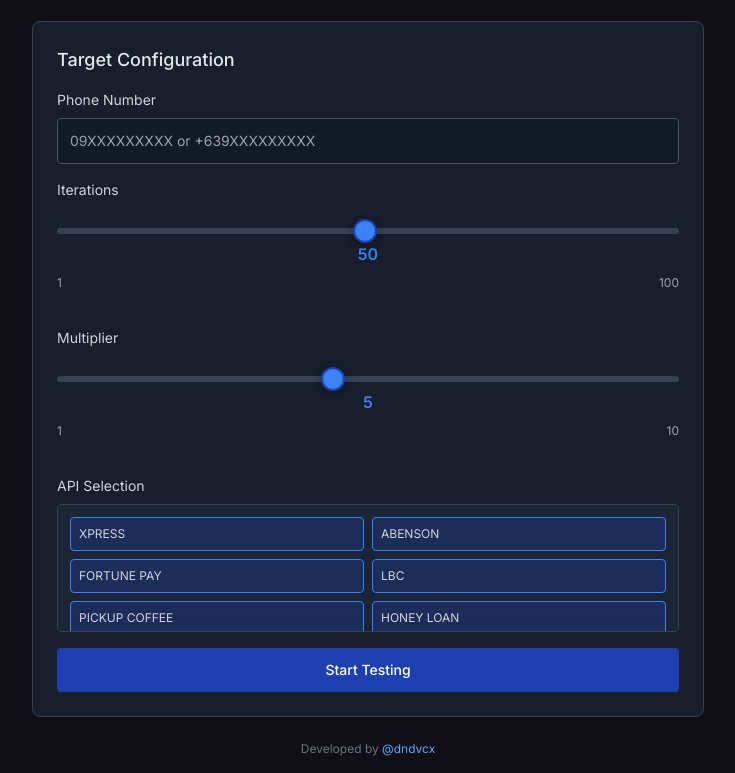
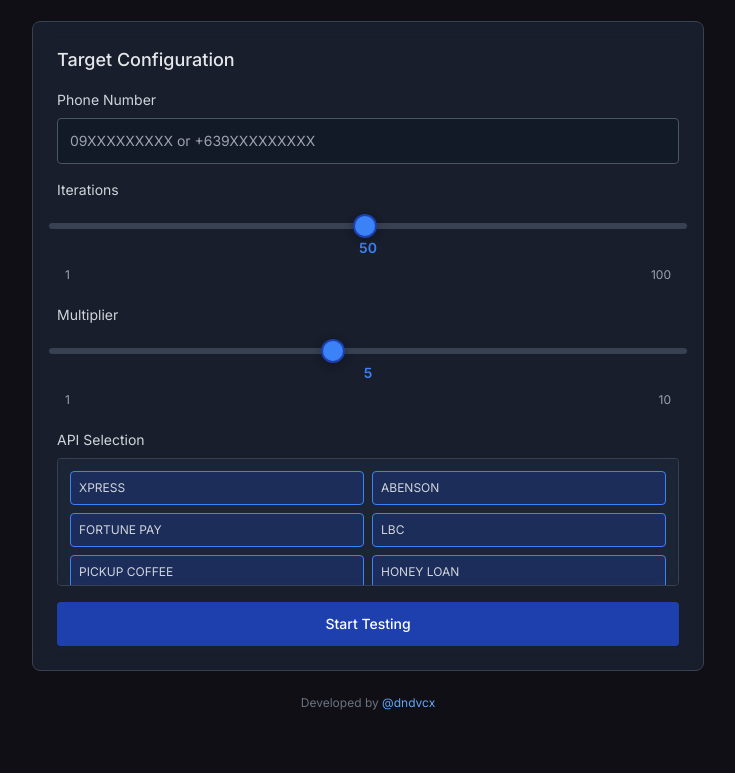
Before and after one commit to NefariousNGGA/SMS-BRATATATA, a website: page index.html in a window 1280 px wide. Shown: the part 133-906 px from the top of the page, without its empty margins (272-1007 px from the left). After the commit the page ends 860 px from the top, so only its background shows below. Drawn offline with nearby package versions, Linux system fonts and the light colour scheme.

Commit message:
Update index.html

```diff
--- a/index.html
+++ b/index.html
@@ -64,7 +64,7 @@
         }
         .slider-container {
             position: relative;
-            padding: 20px 0;
+            padding: 15px 0 5px 0;
         }
         .slider-track {
             background: #374151;
@@ -72,6 +72,7 @@
             border-radius: 3px;
             position: relative;
             cursor: pointer;
+            margin: 0 -8px;
         }
         .slider-thumb {
             background: #3b82f6;
@@ -96,12 +97,14 @@
             margin-top: 8px;
             color: #9ca3af;
             font-size: 12px;
+            padding: 0 8px;
         }
         .slider-value {
             text-align: center;
             margin-top: 8px;
             font-weight: 600;
             color: #3b82f6;
+            font-size: 14px;
         }
     </style>
 </head>
```
